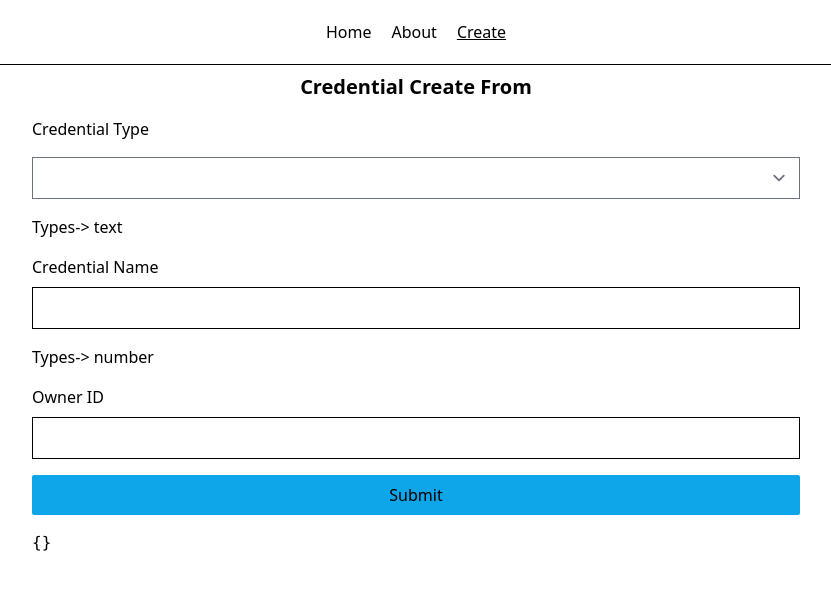
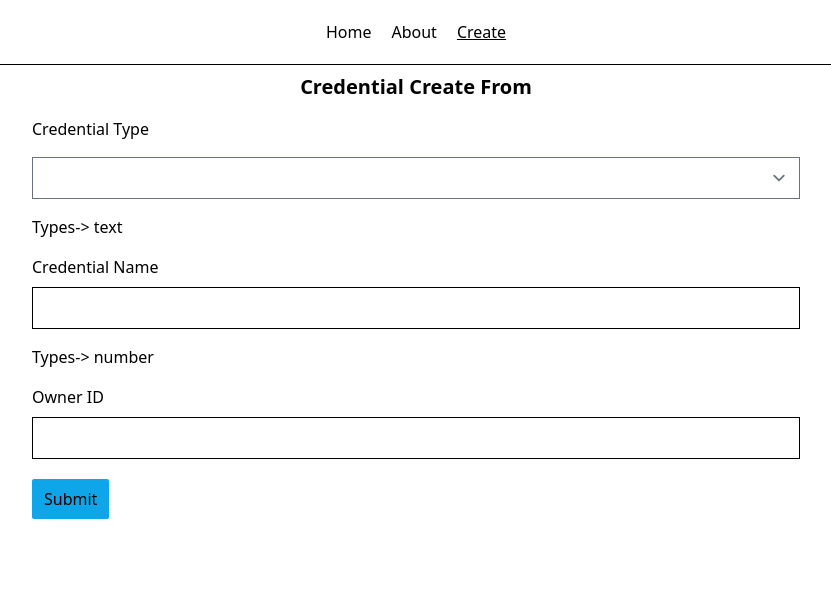
Before and after one commit to nurRiyad/form-builder, a Vue app: page /create in a window 1280 px wide. Shown: the top 590 px of the page, without its empty margins (224-1055 px from the left). Built offline with nearby package versions, Linux system fonts and the light colour scheme.

Commit message:
Move form submit to form builder
Signed-off-by: nurRiyad <asadnurriyad@gmail.com>

```diff
--- a/src/components/FormBuilder.vue
+++ b/src/components/FormBuilder.vue
@@ -1,8 +1,10 @@
 <script lang="ts" setup>
 import type { FormType } from '@/types/schema'
 import SingleStep from './derived/SingleStep.vue'
+import { ref, unref } from 'vue'
+import lodash from 'lodash'
 
-withDefaults(
+const props = withDefaults(
   defineProps<{
     ui: FormType
     schema: any
@@ -17,21 +19,61 @@ withDefaults(
     isLoading: false
   }
 )
+
+const emits = defineEmits(['onSubmit'])
+
+// generate model value
+const model = ref<Record<string, unknown>>({})
+const setValue = (key: string, val: any) => {
+  const fKey = key.replaceAll('/properties', '')
+  model.value[fKey] = val
+}
+const deleteValue = (key: string) => {
+  const fKey = key.replaceAll('/properties', '')
+  console.log(fKey)
+  console.log(key)
+  delete model.value[fKey]
+}
+
+// generate function
+const fn = props?.logic ? props.logic(model) : null
+
+// generate submitted form form
+const generateFinalForm = () => {
+  const raw = unref(model)
+  const generatedObj = {}
+  Object.keys(raw).forEach((key) => {
+    const fKey = key.replaceAll('/', '.')
+    lodash.set(generatedObj, fKey, raw[key])
+  })
+
+  return generatedObj
+}
+
+// form submit
+const handleSubmit = () => {
+  const value = generateFinalForm()
+  emits('onSubmit', value)
+}
 </script>
 
 <template>
-  <template v-if="isLoading">
+  <div v-if="isLoading">
     <h1>Form file loading</h1>
-  </template>
-  <template v-else>
+  </div>
+  <div class="max-w-3xl mx-auto" v-else>
     <SingleStep
       v-if="ui.type === 'single'"
       :ui="ui"
       :schema="schema"
       :initial-value="initialValue"
-      :logic="logic"
-      :show-submit="true"
+      :fn="fn"
+      :set-value="setValue"
+      :delete-value="deleteValue"
     />
     <h1 v-else>No Proper Form type found</h1>
-  </template>
+    <button @click="handleSubmit" class="bg-sky-500 mt-5 py-2 px-3 rounded-sm disabled:bg-gray-400">
+      Submit
+    </button>
+  </div>
 </template>
--- a/src/components/derived/SingleStep.vue
+++ b/src/components/derived/SingleStep.vue
@@ -4,51 +4,17 @@ import InputText from '../base/InputText.vue'
 import SelectSingle from '../base/SelectSingle.vue'
 import TheRadio from '../base/TheRadio.vue'
 import TextArea from '../base/TextArea.vue'
-import { ref, unref } from 'vue'
-import lodash from 'lodash'
+import { ref } from 'vue'
 import CheckBox from '../base/CheckBox.vue'
 
 const props = defineProps<{
   ui: SingleStepForm
   schema: any
   initialValue: any
-  logic?: any
-  showSubmit: boolean
+  fn?: any
+  setValue: (path: string, val: any) => void
+  deleteValue: (key: string) => void
 }>()
-
-// generate model value
-const model = ref<Record<string, unknown>>({})
-const setValue = (key: string, val: any) => {
-  const fKey = key.replaceAll('/properties', '')
-  model.value[fKey] = val
-}
-const deleteValue = (key: string) => {
-  const fKey = key.replaceAll('/properties', '')
-  console.log(fKey)
-  console.log(key)
-  delete model.value[fKey]
-}
-
-// generate function
-const fn = props?.logic ? props.logic(model) : null
-
-// generate submitted form form
-const generateFinalForm = () => {
-  const raw = unref(model)
-  const generatedObj = {}
-  Object.keys(raw).forEach((key) => {
-    const fKey = key.replaceAll('/', '.')
-    lodash.set(generatedObj, fKey, raw[key])
-  })
-
-  return generatedObj
-}
-
-// form submit
-const handleSubmit = () => {
-  const value = generateFinalForm()
-  console.log(value)
-}
 
 //single step form level data fetching
 const isSSFetching = ref(false)
@@ -56,7 +22,7 @@ const fetchData = async () => {
   if (!props.ui.fetchFn) return
   try {
     isSSFetching.value = true
-    await fn[props.ui.fetchFn]()
+    await props.fn[props.ui.fetchFn]()
   } catch (error) {
     console.error(error)
   }
@@ -69,7 +35,7 @@ fetchData()
   <div v-if="isSSFetching">
     <h1>Single Step Form Loading</h1>
   </div>
-  <div v-else class="flex flex-col max-w-3xl mx-auto space-y-4">
+  <div v-else class="flex flex-col space-y-4">
     <p class="font-semibold text-xl text-center">{{ ui.label }}</p>
     <template v-for="el in ui.elements" :key="el.label">
       <InputText
@@ -118,14 +84,5 @@ fetchData()
         :delete-value="deleteValue"
       />
     </template>
-    <button
-      @click="handleSubmit"
-      v-if="showSubmit"
-      class="bg-sky-500 mt-5 py-2 px-3 rounded-sm disabled:bg-gray-400"
-    >
-      Submit
-    </button>
-
-    <pre>{{ model }}</pre>
   </div>
 </template>
--- a/src/views/CreateView.vue
+++ b/src/views/CreateView.vue
@@ -7,8 +7,18 @@ import type { FormType } from '@/types'
 import { useFunc } from '../form/cred-form/function.js'
 
 const uiData = ui as FormType
+
+const handleSubmit = (val: any) => {
+  console.log(val)
+}
 </script>
 
 <template>
-  <FormBuilder :ui="uiData" :initial-value="values" :schema="schema" :logic="useFunc" />
+  <FormBuilder
+    :ui="uiData"
+    :initial-value="values"
+    :schema="schema"
+    :logic="useFunc"
+    @on-submit="handleSubmit"
+  />
 </template>
```
